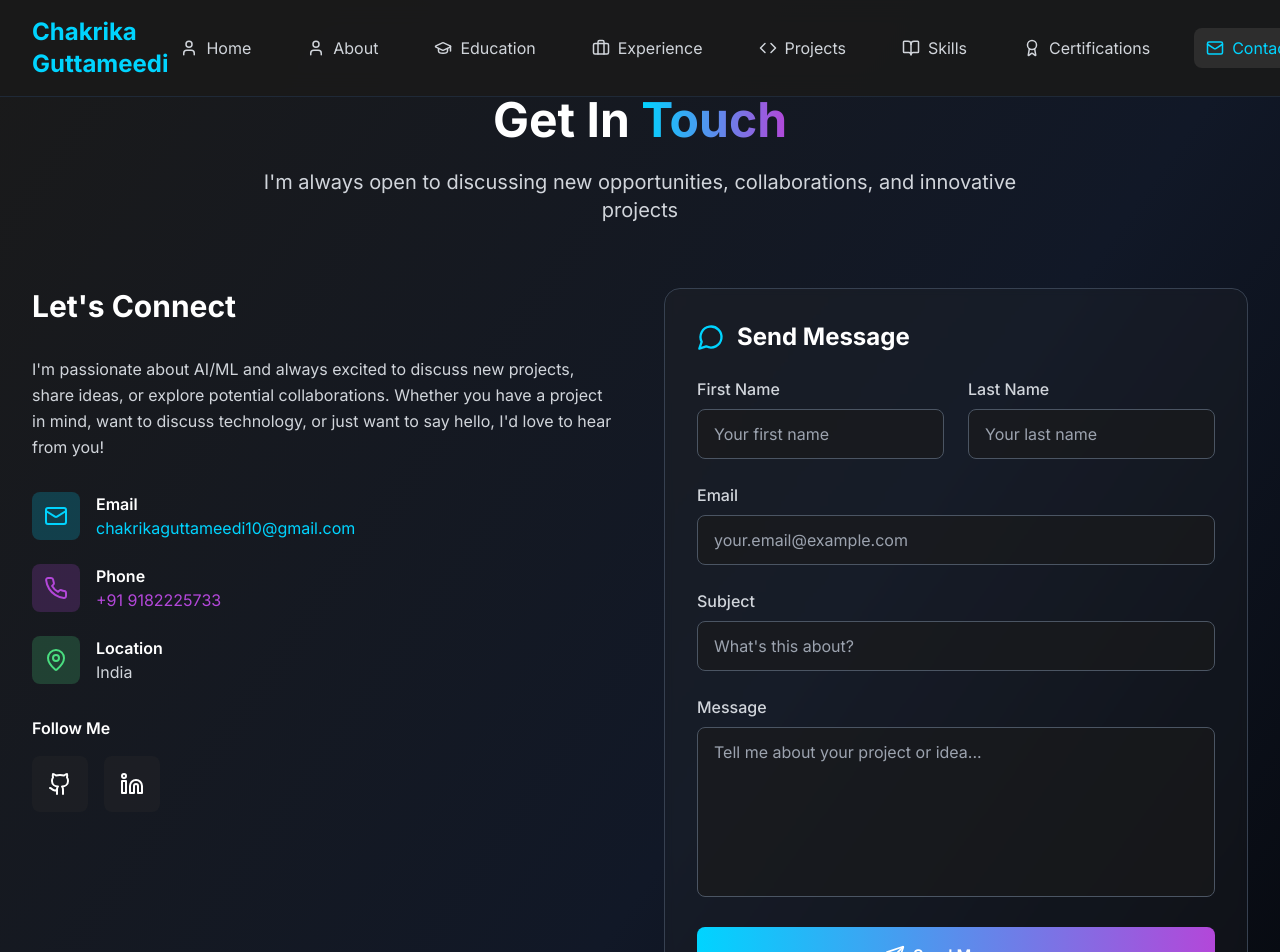
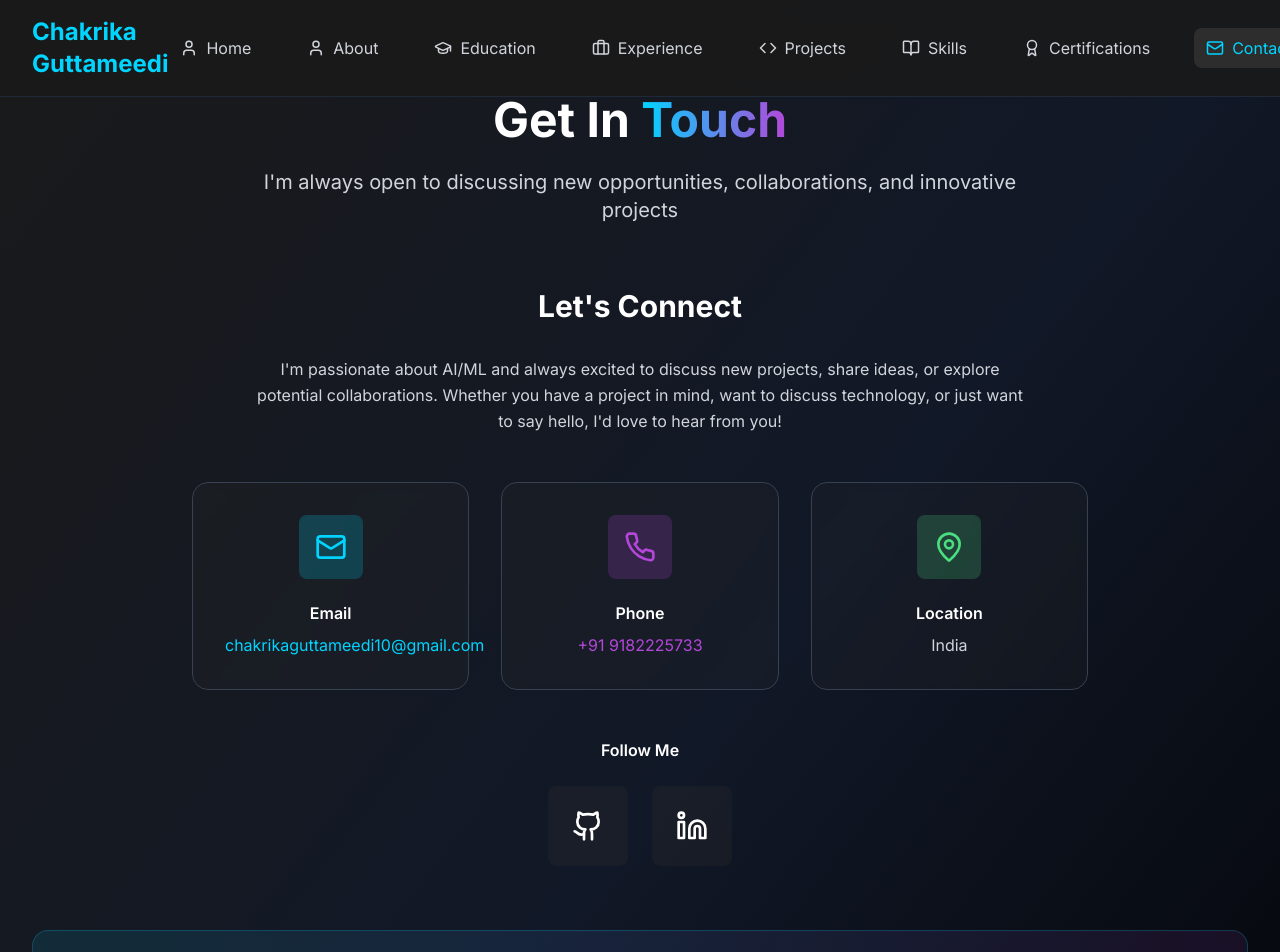
Before and after one commit to AICraftAlchemy/chakrika-folio-builder, a React (Vite) app: page /contact in a window 1280 px wide. Shown: the top 952 px of the page. Built offline with nearby package versions, Linux system fonts and the light colour scheme.

Commit message:
Remove contact form
Removed the "Send Message" section from the contact page.

```diff
--- a/src/pages/Contact.tsx
+++ b/src/pages/Contact.tsx
@@ -1,7 +1,7 @@
 
 import Navigation from '@/components/Navigation';
 import Footer from '@/components/Footer';
-import { Mail, Phone, MapPin, Github, Linkedin, Send, MessageCircle } from 'lucide-react';
+import { Mail, Phone, MapPin, Github, Linkedin } from 'lucide-react';
 
 const Contact = () => {
   return (
@@ -19,24 +19,23 @@ const Contact = () => {
             </p>
           </div>
 
-          <div className="grid lg:grid-cols-2 gap-12">
+          <div className="max-w-4xl mx-auto">
             {/* Contact Information */}
             <div className="animate-fade-in">
-              <h2 className="text-3xl font-bold text-white mb-8">Let's Connect</h2>
-              <p className="text-gray-300 mb-8 leading-relaxed">
+              <h2 className="text-3xl font-bold text-white mb-8 text-center">Let's Connect</h2>
+              <p className="text-gray-300 mb-12 leading-relaxed text-center max-w-3xl mx-auto">
                 I'm passionate about AI/ML and always excited to discuss new projects, share ideas,
                 or explore potential collaborations. Whether you have a project in mind, want to
                 discuss technology, or just want to say hello, I'd love to hear from you!
               </p>
 
               {/* Contact Details */}
-              <div className="space-y-6 mb-8">
-                <div className="flex items-center">
-                  <div className="bg-neon-blue/20 p-3 rounded-lg mr-4">
-                    <Mail className="text-neon-blue" size={24} />
+              <div className="grid md:grid-cols-3 gap-8 mb-12">
+                <div className="bg-light-gray/20 backdrop-blur-sm rounded-2xl p-8 border border-gray-700 text-center hover:bg-light-gray/30 transition-all duration-300 hover:scale-105">
+                  <div className="bg-neon-blue/20 p-4 rounded-lg mb-4 inline-block">
+                    <Mail className="text-neon-blue" size={32} />
                   </div>
-                  <div>
-                    <h3 className="text-white font-semibold">Email</h3>
+                  <h3 className="text-white font-semibold mb-2">Email</h3>
                   <a
                     href="mailto:chakrikaguttameedi10@gmail.com"
                     className="text-neon-blue hover:text-neon-purple transition-colors"
@@ -44,14 +43,12 @@ const Contact = () => {
                     chakrikaguttameedi10@gmail.com
                   </a>
                 </div>
+
+                <div className="bg-light-gray/20 backdrop-blur-sm rounded-2xl p-8 border border-gray-700 text-center hover:bg-light-gray/30 transition-all duration-300 hover:scale-105">
+                  <div className="bg-neon-purple/20 p-4 rounded-lg mb-4 inline-block">
+                    <Phone className="text-neon-purple" size={32} />
                   </div>
-
-                <div className="flex items-center">
-                  <div className="bg-neon-purple/20 p-3 rounded-lg mr-4">
-                    <Phone className="text-neon-purple" size={24} />
-                  </div>
-                  <div>
-                    <h3 className="text-white font-semibold">Phone</h3>
+                  <h3 className="text-white font-semibold mb-2">Phone</h3>
                   <a
                     href="tel:+919182225733"
                     className="text-neon-purple hover:text-neon-blue transition-colors"
@@ -59,105 +56,38 @@ const Contact = () => {
                     +91 9182225733
                   </a>
                 </div>
+
+                <div className="bg-light-gray/20 backdrop-blur-sm rounded-2xl p-8 border border-gray-700 text-center hover:bg-light-gray/30 transition-all duration-300 hover:scale-105">
+                  <div className="bg-green-400/20 p-4 rounded-lg mb-4 inline-block">
+                    <MapPin className="text-green-400" size={32} />
                   </div>
-
-                <div className="flex items-center">
-                  <div className="bg-green-400/20 p-3 rounded-lg mr-4">
-                    <MapPin className="text-green-400" size={24} />
-                  </div>
-                  <div>
-                    <h3 className="text-white font-semibold">Location</h3>
+                  <h3 className="text-white font-semibold mb-2">Location</h3>
                   <span className="text-gray-300">India</span>
-                  </div>
                 </div>
               </div>
 
               {/* Social Links */}
-              <div>
-                <h3 className="text-white font-semibold mb-4">Follow Me</h3>
-                <div className="flex space-x-4">
+              <div className="text-center mb-16">
+                <h3 className="text-white font-semibold mb-6">Follow Me</h3>
+                <div className="flex justify-center space-x-6">
                   <a
                     href="https://github.com/chakrikaguttameedi"
                     target="_blank"
                     rel="noopener noreferrer"
-                    className="bg-light-gray/30 p-4 rounded-lg hover:bg-neon-blue hover:text-black transition-all duration-300 hover:scale-110 group"
+                    className="bg-light-gray/30 p-6 rounded-lg hover:bg-neon-blue hover:text-black transition-all duration-300 hover:scale-110 group"
                   >
-                    <Github size={24} className="group-hover:scale-110 transition-transform" />
+                    <Github size={32} className="group-hover:scale-110 transition-transform" />
                   </a>
                   <a
                     href="https://www.linkedin.com/in/guttameedi-chakrika"
                     target="_blank"
                     rel="noopener noreferrer"
-                    className="bg-light-gray/30 p-4 rounded-lg hover:bg-neon-purple hover:text-black transition-all duration-300 hover:scale-110 group"
+                    className="bg-light-gray/30 p-6 rounded-lg hover:bg-neon-purple hover:text-black transition-all duration-300 hover:scale-110 group"
                   >
-                    <Linkedin size={24} className="group-hover:scale-110 transition-transform" />
+                    <Linkedin size={32} className="group-hover:scale-110 transition-transform" />
                   </a>
                 </div>
               </div>
-            </div>
-
-            {/* Contact Form */}
-            <div className="bg-light-gray/20 backdrop-blur-sm rounded-2xl p-8 border border-gray-700 animate-fade-in">
-              <h3 className="text-2xl font-bold text-white mb-6 flex items-center">
-                <MessageCircle className="text-neon-blue mr-3" size={28} />
-                Send Message
-              </h3>
-
-              <form className="space-y-6">
-                <div className="grid md:grid-cols-2 gap-6">
-                  <div>
-                    <label className="block text-gray-300 font-medium mb-2">First Name</label>
-                    <input
-                      type="text"
-                      className="w-full px-4 py-3 bg-dark-gray/60 border border-gray-600 rounded-lg text-white placeholder-gray-400 focus:border-neon-blue focus:outline-none transition-colors"
-                      placeholder="Your first name"
-                    />
-                  </div>
-                  <div>
-                    <label className="block text-gray-300 font-medium mb-2">Last Name</label>
-                    <input
-                      type="text"
-                      className="w-full px-4 py-3 bg-dark-gray/60 border border-gray-600 rounded-lg text-white placeholder-gray-400 focus:border-neon-blue focus:outline-none transition-colors"
-                      placeholder="Your last name"
-                    />
-                  </div>
-                </div>
-
-                <div>
-                  <label className="block text-gray-300 font-medium mb-2">Email</label>
-                  <input
-                    type="email"
-                    className="w-full px-4 py-3 bg-dark-gray/60 border border-gray-600 rounded-lg text-white placeholder-gray-400 focus:border-neon-blue focus:outline-none transition-colors"
-                    placeholder="your.email@example.com"
-                  />
-                </div>
-
-                <div>
-                  <label className="block text-gray-300 font-medium mb-2">Subject</label>
-                  <input
-                    type="text"
-                    className="w-full px-4 py-3 bg-dark-gray/60 border border-gray-600 rounded-lg text-white placeholder-gray-400 focus:border-neon-blue focus:outline-none transition-colors"
-                    placeholder="What's this about?"
-                  />
-                </div>
-
-                <div>
-                  <label className="block text-gray-300 font-medium mb-2">Message</label>
-                  <textarea
-                    rows={6}
-                    className="w-full px-4 py-3 bg-dark-gray/60 border border-gray-600 rounded-lg text-white placeholder-gray-400 focus:border-neon-blue focus:outline-none transition-colors resize-none"
-                    placeholder="Tell me about your project or idea..."
-                  ></textarea>
-                </div>
-
-                <button
-                  type="submit"
-                  className="w-full bg-gradient-to-r from-neon-blue to-neon-purple px-8 py-4 rounded-lg text-white font-semibold hover:shadow-lg hover:shadow-neon-blue/25 transition-all duration-300 flex items-center justify-center space-x-2 hover:scale-105"
-                >
-                  <Send size={20} />
-                  <span>Send Message</span>
-                </button>
-              </form>
             </div>
           </div>
 
```
Lines whose indentation alone changed are shown as unchanged.
